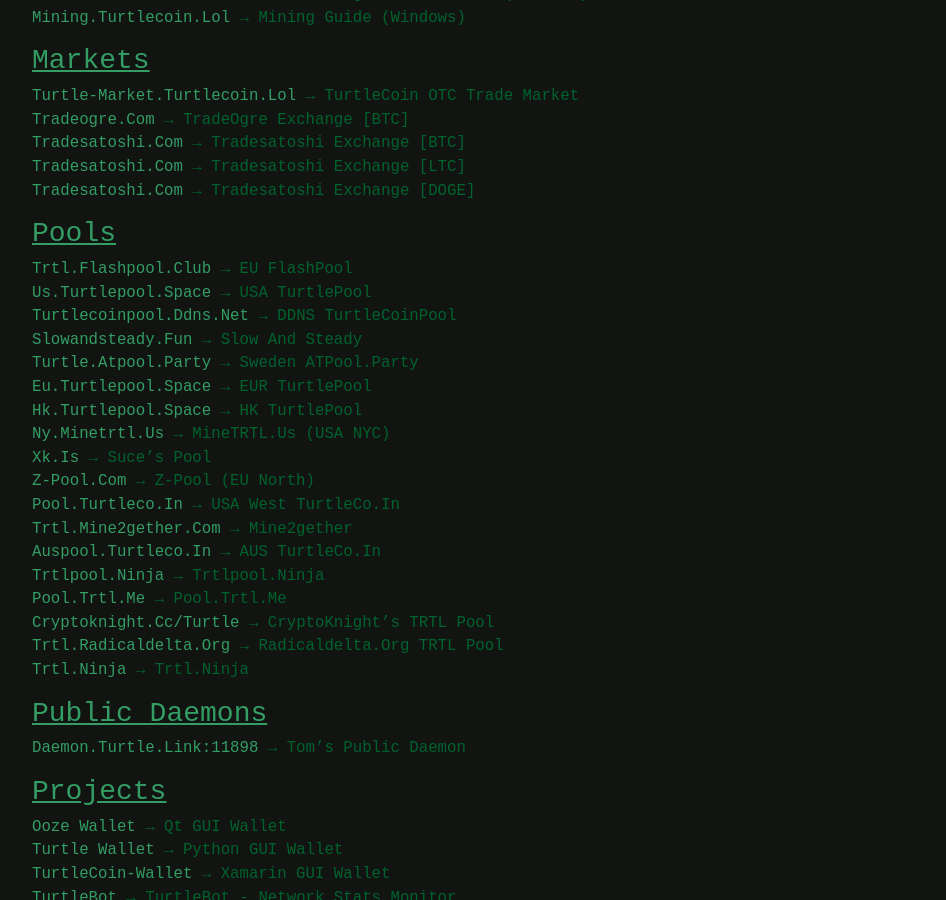
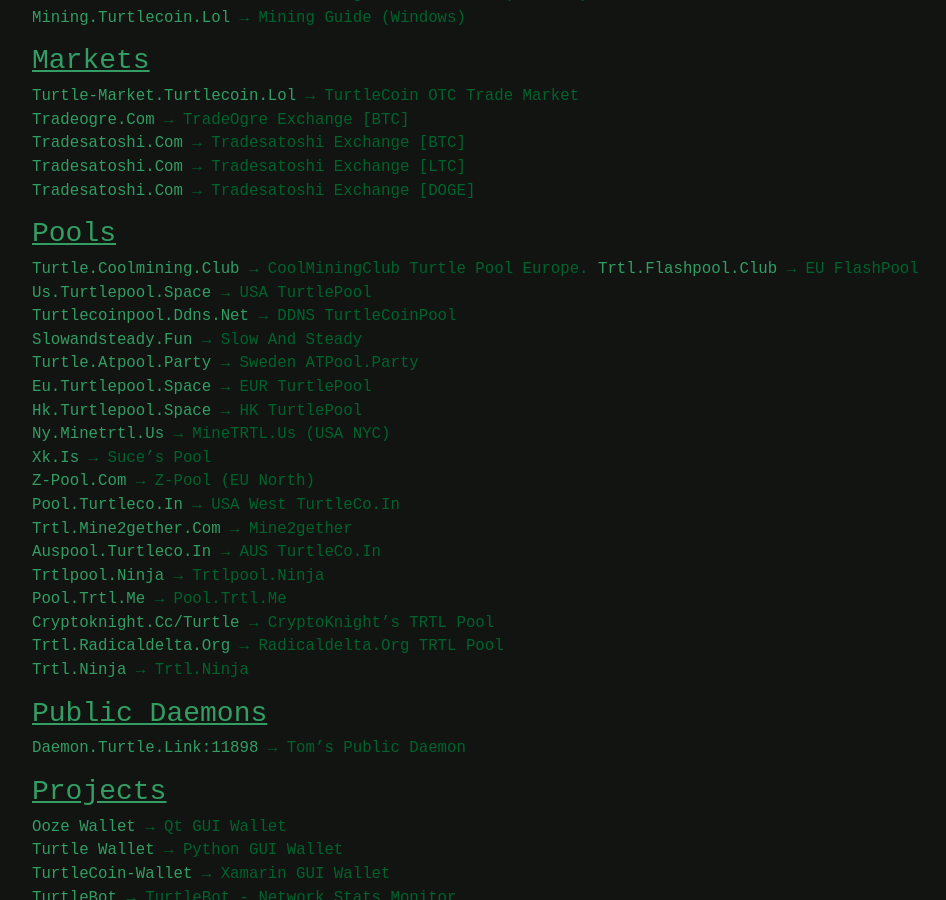
Before and after one commit to zack796/turtleturtle.org, a Jekyll site: the page built from index.md, in a window 1280 px wide and 900 px high, scrolled down 645 px. Shown: the whole window, without its empty margins (53-999 px from the left). Built offline with Jekyll 4.4.1, drawn with Linux system fonts in a browser that asks for light colours.

Commit message:
Adding CoolMiningClub Pool
Kthx ! :)

```diff
--- a/index.md
+++ b/index.md
@@ -31,6 +31,7 @@
 [tradesatoshi.com](https://tradesatoshi.com/Exchange/?market=TRTL_DOGE) → Tradesatoshi Exchange [DOGE]
 
 ### Pools
+[turtle.coolmining.club](https://turtle.coolmining.club) → CoolMiningClub Turtle Pool Europe.
 [trtl.flashpool.club](https://trtl.flashpool.club/) → EU FlashPool
 [us.turtlepool.space](http://us.turtlepool.space/) → USA TurtlePool
 [turtlecoinpool.ddns.net](http://turtlecoinpool.ddns.net/) → DDNS TurtleCoinPool
```
